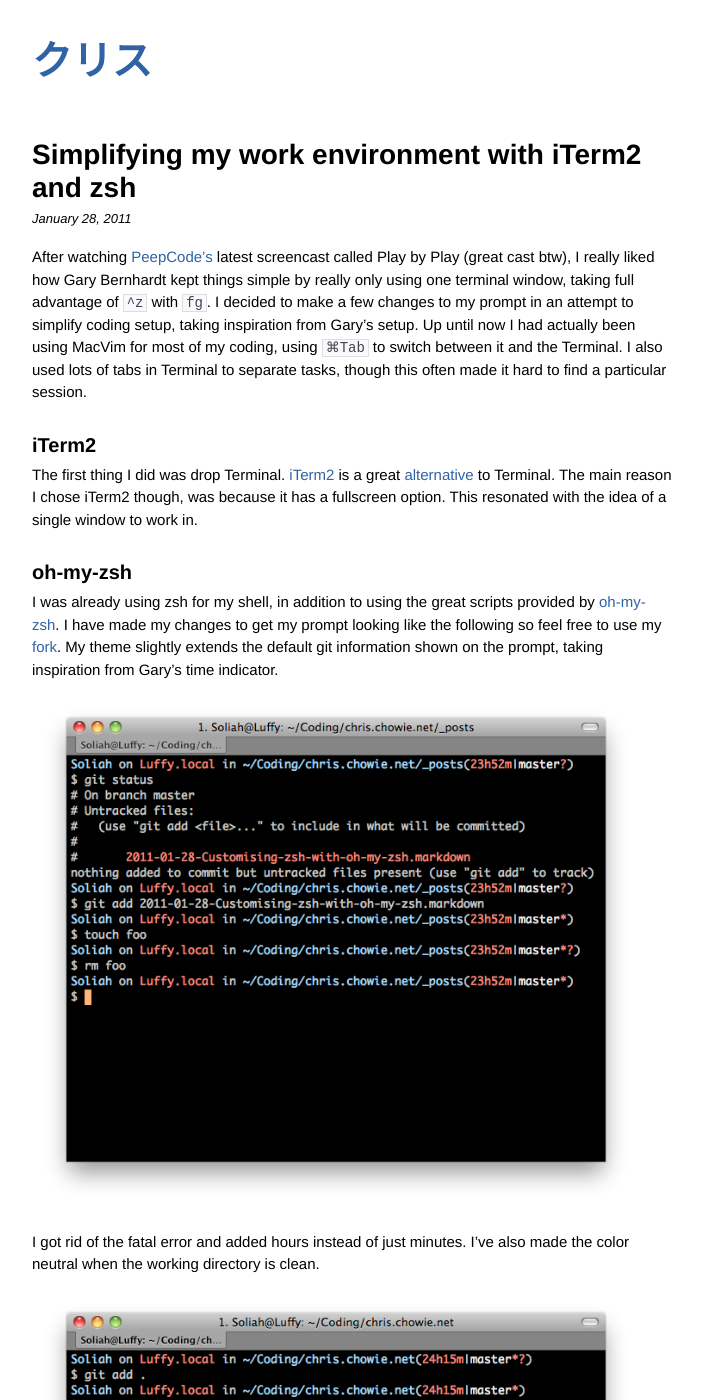
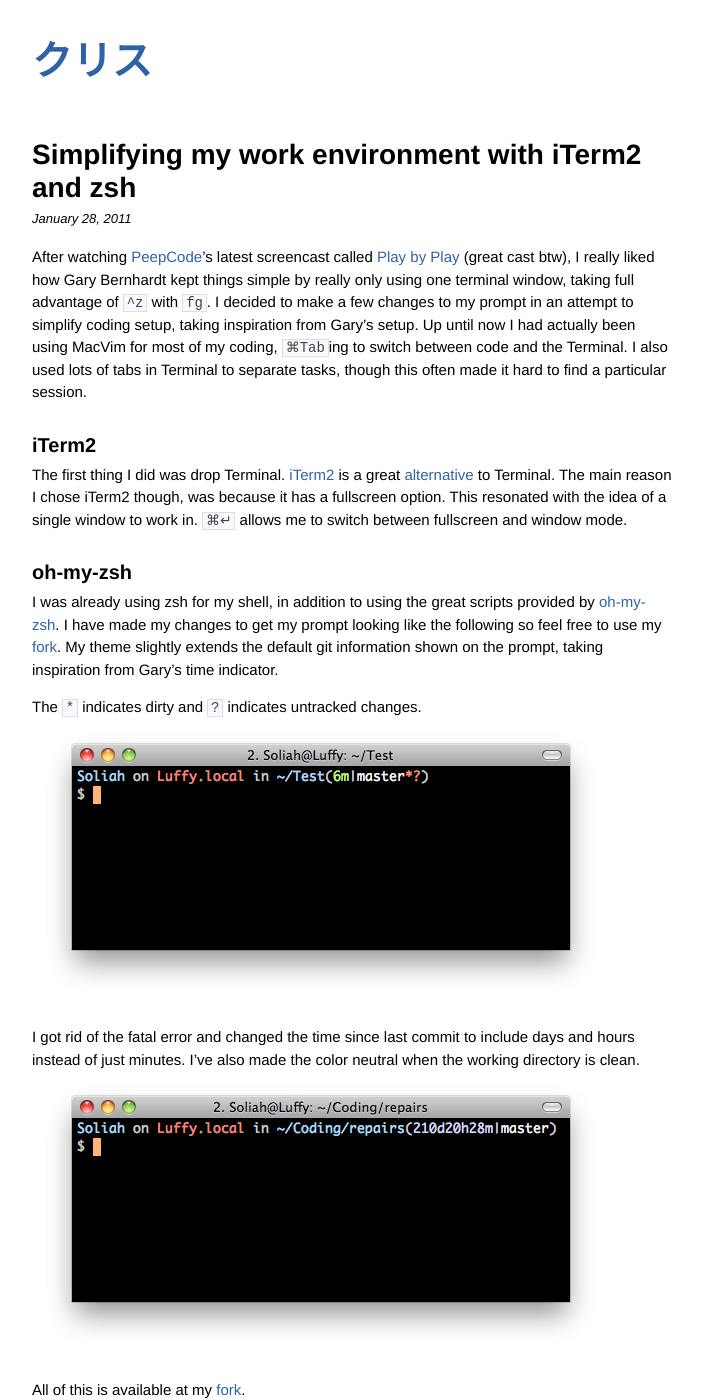
Before and after one commit to christophersjchow/blog, a Jekyll site: the page built from _posts/2011-01-28-Simplifying-my-work-environment-with-iTerm2-and-zsh.markdown, in a window 1280 px wide and 1400 px high. Shown: the whole window, without its empty margins (288-990 px from the left). Built offline with Jekyll 4.4.1, drawn with Linux system fonts in a browser that asks for light colours; comment, search, counter and statistics services are not loaded; some of the changed text lies outside the part shown.

Commit message:
Updated most recent post.

```diff
--- a/_config.yml
+++ b/_config.yml
@@ -1,2 +1,3 @@
+auto: true
 pygments: true
 permalink: pretty
--- a/_posts/2011-01-28-Simplifying-my-work-environment-with-iTerm2-and-zsh.markdown
+++ b/_posts/2011-01-28-Simplifying-my-work-environment-with-iTerm2-and-zsh.markdown
@@ -3,20 +3,22 @@ layout: post
 title: Simplifying my work environment with iTerm2 and zsh
 ---
 
-After watching [PeepCode's](http://www.peepcode.com) latest screencast called Play by Play (great cast btw), I really liked how Gary Bernhardt kept things simple by really only using one terminal window, taking full advantage of `^z` with `fg`. I decided to make a few changes to my prompt in an attempt to simplify coding setup, taking inspiration from Gary's setup. Up until now I had actually been using MacVim for most of my coding, using `⌘Tab` to switch between it and the Terminal. I also used lots of tabs in Terminal to separate tasks, though this often made it hard to find a particular session.
+After watching [PeepCode](http://www.peepcode.com)'s latest screencast called [Play by Play](http://peepcode.com/products/play-by-play-bernhardt) (great cast btw), I really liked how Gary Bernhardt kept things simple by really only using one terminal window, taking full advantage of `^z` with `fg`. I decided to make a few changes to my prompt in an attempt to simplify coding setup, taking inspiration from Gary's setup. Up until now I had actually been using MacVim for most of my coding, `⌘Tab`ing to switch between code and the Terminal. I also used lots of tabs in Terminal to separate tasks, though this often made it hard to find a particular session.
 
 ## iTerm2
 
-The first thing I did was drop Terminal. [iTerm2](http://code.google.com/p/iterm2/) is a great [alternative](http://sites.google.com/site/iterm2home/iterm2-vs-terminal-app) to Terminal. The main reason I chose iTerm2 though, was because it has a fullscreen option. This resonated with the idea of a single window to work in.
+The first thing I did was drop Terminal. [iTerm2](http://code.google.com/p/iterm2/) is a great [alternative](http://sites.google.com/site/iterm2home/iterm2-vs-terminal-app) to Terminal. The main reason I chose iTerm2 though, was because it has a fullscreen option. This resonated with the idea of a single window to work in. `⌘↵` allows me to switch between fullscreen and window mode.
 
 ## oh-my-zsh
 
 I was already using zsh for my shell, in addition to using the great scripts provided by [oh-my-zsh](https://github.com/robbyrussell/oh-my-zsh). I have made my changes to get my prompt looking like the following so feel free to use my [fork](https://github.com/Soliah/oh-my-zsh). My theme slightly extends the default git information shown on the prompt, taking inspiration from Gary's time indicator.
 
-<img src="/images/posts/2011-01-28-001.png" width="95%" />
+The `*` indicates dirty and `?` indicates untracked changes. <img src="/images/posts/2011-01-28-001.png" />
 
-I got rid of the fatal error and added hours instead of just minutes. I've also made the color neutral when the working directory is clean.
-
-<img src="/images/posts/2011-01-28-002.png" width="95%" />
+I got rid of the fatal error and changed the time since last commit to include days and hours instead of just minutes. I've also made the color neutral when the working directory is clean. <img src="/images/posts/2011-01-28-002.png" />
 
 All of this is available at my [fork](https://github.com/Soliah/oh-my-zsh).
+
+## vim
+
+This process wouldn't be complete without some modifications to my `.vimrc`. I really liked the current line highlighting and the tab completion, so I added it to mine. I also made a few colour changes to the completion menu. I've put my `.vimrc` up on [github](https://github.com/Soliah/dotfiles). For those that aren't familiar with vim, Henrik Nyh has a great introduction on his [blog](http://henrik.nyh.se/2011/01/textmate-to-vim-with-training-wheels).
```
Also changed, not shown: images/posts/2011-01-28-001.png, images/posts/2011-01-28-002.png.
